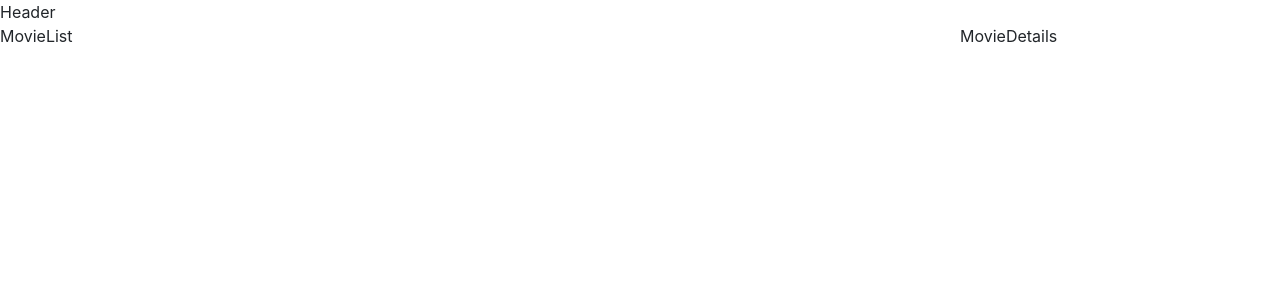
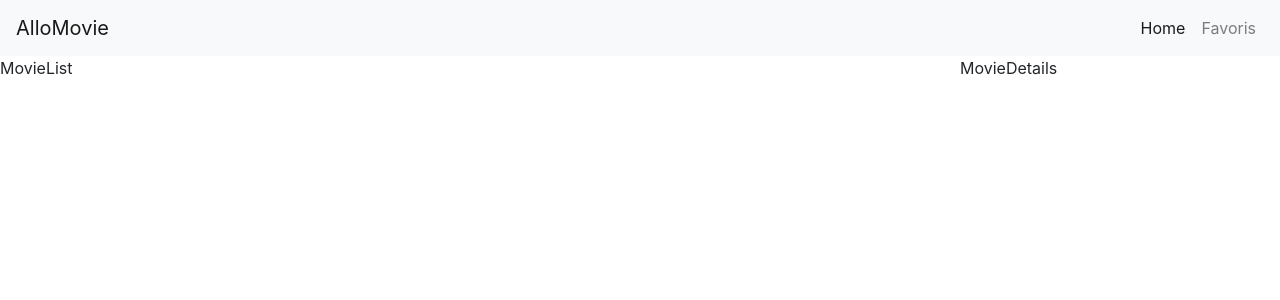
Before and after one commit to StephaneVVr/dymareactproject, a React (Create React App) app: page / in a window 1280 px wide. Shown: the top 300 px of the page. Built offline with nearby package versions, Linux system fonts and the light colour scheme.

Commit message:
Make header content component

```diff
--- a/src/components/header/header.js
+++ b/src/components/header/header.js
@@ -2,6 +2,29 @@
 
 export default class Header extends Component {
   render() {
-    return <div>Header</div>;
+    return (
+      <header className="navbar navbar-expand-lg navbar-light bg-light">
+        <a className="navbar-brand" href="/">
+          AlloMovie
+        </a>
+        <button className="navbar-toggler">
+          <span className="collapse navbar-collapse" />
+        </button>
+        <div className="collapse navbar-collapse">
+          <ul className="navbar-nav ml-auto">
+            <li className="nav-item active">
+              <a className="nav-link" href="/">
+                Home
+              </a>
+            </li>
+            <li className="nav-item">
+              <a className="nav-link" href="/">
+                Favoris
+              </a>
+            </li>
+          </ul>
+        </div>
+      </header>
+    );
   }
 }
```
